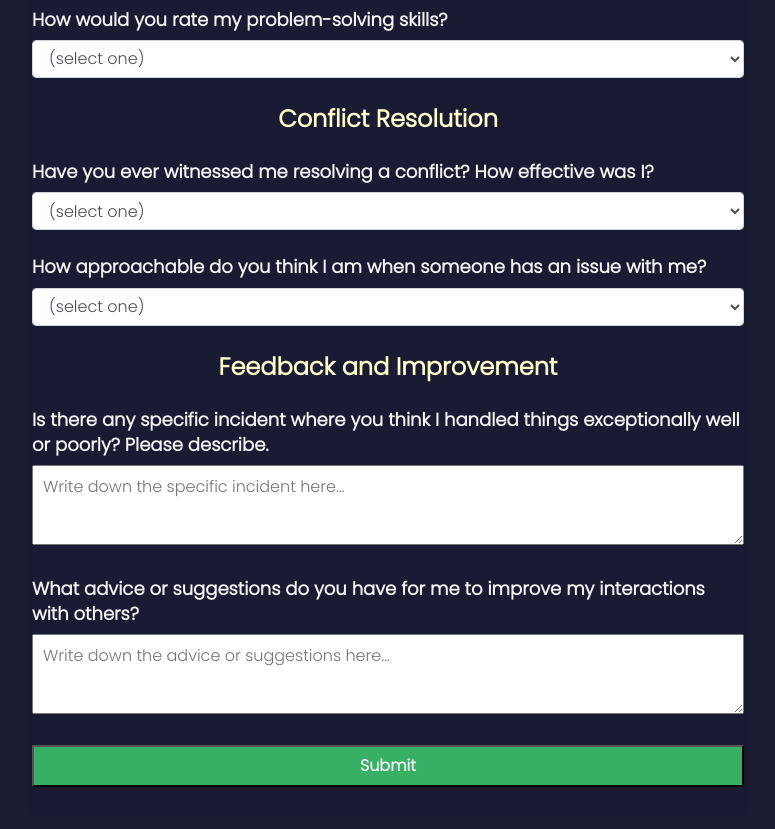
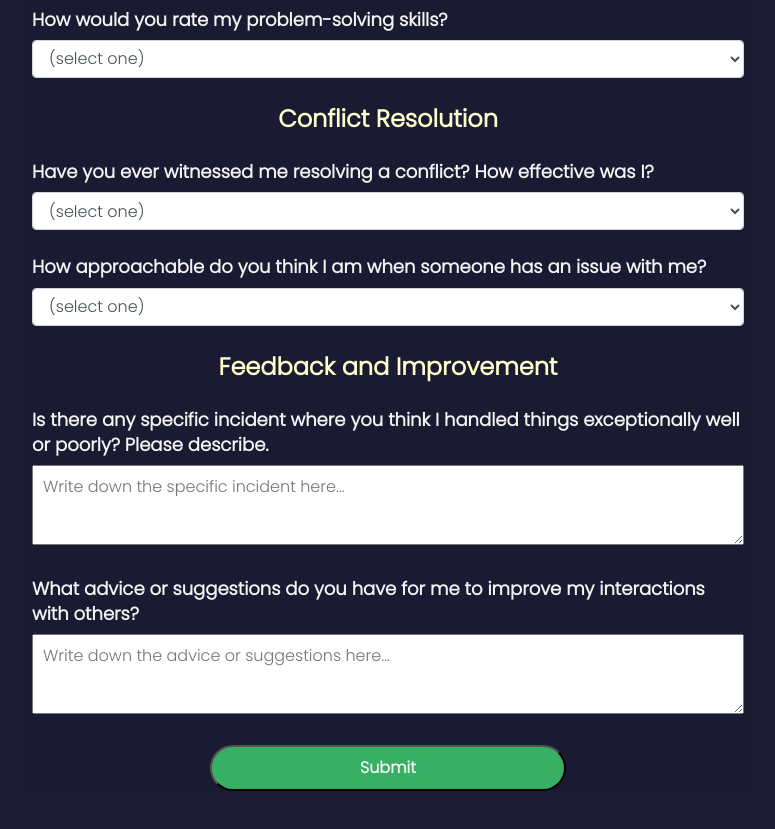
Before and after one commit to Khizar124/PERSONAL-SURVEY-FORM-, a plain HTML site: page index.html in a window 1280 px wide. Shown: the part 3311-4140 px from the top of the page, without its empty margins (252-1027 px from the left). Drawn offline with Linux system fonts and the light colour scheme.

Commit message:
Update style.css

```diff
--- a/style.css
+++ b/style.css
@@ -57,7 +57,6 @@ h1, h2 {
 }
 
 p {font-size:1.125rem;}
-
 
 h1 p {margin-top: 0px;
       margin-bottom:0.5rem}
@@ -147,16 +146,21 @@ line-height: inherit;
 }
 
 
+
+
+
 .submit-button {
-     text-align: center;
+       text-align: Center;
        display:block;
-     width:100%;
-     background: #37af65;
-     color: inherit;
-     border-radius: 2px;
+       width:50%;
+       background:var(--color-green);
+       color: var(--color-white);
+       border-radius: 2rem;
        cursor: pointer;
-     line-height: 2.3rem;
+       line-height: 2.5rem;
        margin-bottom:1.5rem;
+       margin:auto;
+
 }
 
 button {
```
Lines whose indentation alone changed are shown as unchanged.
